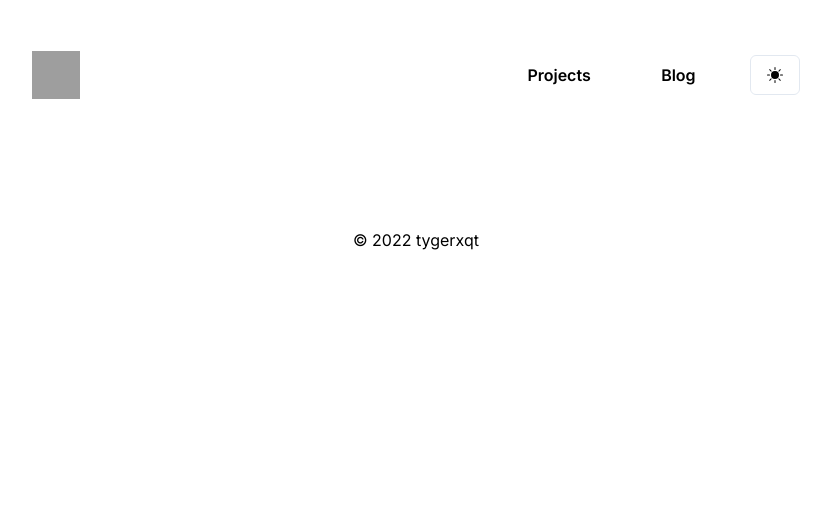
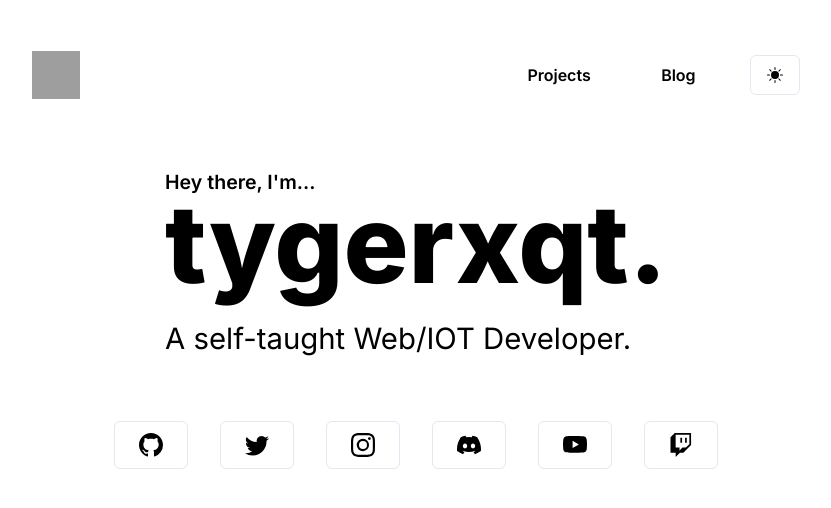
Before and after one commit to tygerxqt/tygr.dev, a Next.js app: page / in a window 1280 px wide. Shown: the top 508 px of the page, without its empty margins (224-1055 px from the left). Built offline with nearby package versions, Linux system fonts and the light colour scheme; grey boxes are pictures that could not be loaded.

Commit message:
Add the introduction

```diff
--- a/components/Container.tsx
+++ b/components/Container.tsx
@@ -1,23 +1,23 @@
 import React from 'react'
 import { Flex, Stack, Box, Text } from '@chakra-ui/react'
 import Navbar from './Navbar'
+import useMediaQuery from '../hook/useMediaQuery'
 
-const Container = ({ enableTransition, children }) => {
+export default function Container({ enableTransition, children }) {
+  const isLargerThan768 = useMediaQuery(768);
+
   return (
     <>
       <Navbar enableTransition={enableTransition} />
-      <Flex as="main" justifyContent="center" flexDirection="column">
+      <Flex
+        as="main"
+        justifyContent="center"
+        flexDirection="column"
+        px={isLargerThan768 ? "15vw" : "10vw"}
+        py={isLargerThan768 ? "4vw" : "8vw"}
+      >
         {children}
       </Flex>
-      <Box as="footer" role="contentinfo" mx="auto" maxW="7xl" py="12" px={{ base: '4', md: '8' }}>
-        <Stack>
-          <Text color="textPrimary" alignSelf={'center'}>
-            © {new Date().getFullYear()} tygerxqt
-          </Text>
-        </Stack>
-      </Box>
     </>
   )
 }
-
-export default Container
--- /dev/null
+++ b/components/Introduction.tsx
@@ -0,0 +1,72 @@
+import { Stack, Heading, Flex, Button, Text, HStack, Grid, SimpleGrid } from "@chakra-ui/react";
+import { BsGithub, BsTwitter, BsInstagram, BsDiscord, BsYoutube, BsTwitch } from "react-icons/bs";
+import NextLink from 'next/link';
+
+export default function Introduction() {
+    return (
+        <>
+            <Stack>
+                <Heading fontSize="display3" fontWeight="medium" position={"absolute"}>
+                    Hey there, I&apos;m...
+                </Heading>
+                <Heading fontSize="display" fontWeight="bold" m="0">
+                    tygerxqt.
+                </Heading>
+                <Text fontSize="display2">
+                    A self-taught Web/IOT Developer.
+                </Text>
+            </Stack>
+            <SimpleGrid columns={{ base: 3, sm: 3, md: 6 }} spacing={8}>
+                <Button
+                    as="a"
+                    variant="outline"
+                    size="lg"
+                    href="/github"
+                >
+                    <BsGithub size="24px" />
+                </Button>
+                <Button
+                    as="a"
+                    variant="outline"
+                    size="lg"
+                    href="/twitter"
+                >
+                    <BsTwitter size="24px" />
+                </Button>
+                <Button
+                    as="a"
+                    variant="outline"
+                    size="lg"
+                    href="/github"
+                >
+                    <BsInstagram size="24px" />
+                </Button>
+
+                <Button
+                    as="a"
+                    variant="outline"
+                    size="lg"
+                    href="/github"
+                >
+                    <BsDiscord size="24px" />
+                </Button>
+                <Button
+                    as="a"
+                    variant="outline"
+                    size="lg"
+                    href="/github"
+                >
+                    <BsYoutube size="24px" />
+                </Button>
+                <Button
+                    as="a"
+                    variant="outline"
+                    size="lg"
+                    href="/github"
+                >
+                    <BsTwitch size="24px" />
+                </Button>
+            </SimpleGrid>
+        </>
+    )
+}
--- a/pages/index.tsx
+++ b/pages/index.tsx
@@ -1,6 +1,7 @@
 import Head from 'next/head'
 import { Stack } from '@chakra-ui/react'
 import Container from '../components/Container'
+import Introduction from '../components/Introduction';
 
 export default function IndexPage() {
   return (
@@ -12,13 +13,12 @@ export default function IndexPage() {
         </Head>
         <Stack
           as="main"
-            spacing="144px"
           justifyContent="center"
+          spacing={"60px"}
           alignItems="center"
-            px={{ base: '5vw', md: '10vw' }}
-            mt={{ base: '15vh', md: '22.5vh' }}
+          mt={{ base: '20vh', md: '15vh' }}
         >
-
+          <Introduction />
         </Stack>
       </Container>
     </>
--- a/styles/theme.tsx
+++ b/styles/theme.tsx
@@ -77,18 +77,18 @@ const overrides = {
     bold: 700
   },
   fontSizes: {
-    xs: fluidType(6, 12),
-    sm: fluidType(7, 14),
-    md: fluidType(8, 16),
-    lg: fluidType(9, 18),
-    xl: fluidType(10, 20),
-    '2xl': fluidType(12, 24),
-    '3xl': fluidType(14, 28),
-    '4xl': fluidType(18, 36),
-    '5xl': fluidType(20, 40),
-    '6xl': fluidType(24, 48),
-    '7xl': fluidType(32, 64),
-    '8xl': fluidType(36, 72),
+    // xs: fluidType(6, 12),
+    // sm: fluidType(7, 14),
+    // md: fluidType(8, 16),
+    // lg: fluidType(9, 18),
+    // xl: fluidType(10, 20),
+    // '2xl': fluidType(12, 24),
+    // '3xl': fluidType(14, 28),
+    // '4xl': fluidType(18, 36),
+    // '5xl': fluidType(20, 40),
+    // '6xl': fluidType(24, 48),
+    // '7xl': fluidType(32, 64),
+    // '8xl': fluidType(36, 72),
     display: fluidType(80, 144),
     display2: fluidType(24, 36),
     display3: fluidType(16, 24),
```
Lines whose indentation alone changed are shown as unchanged.
